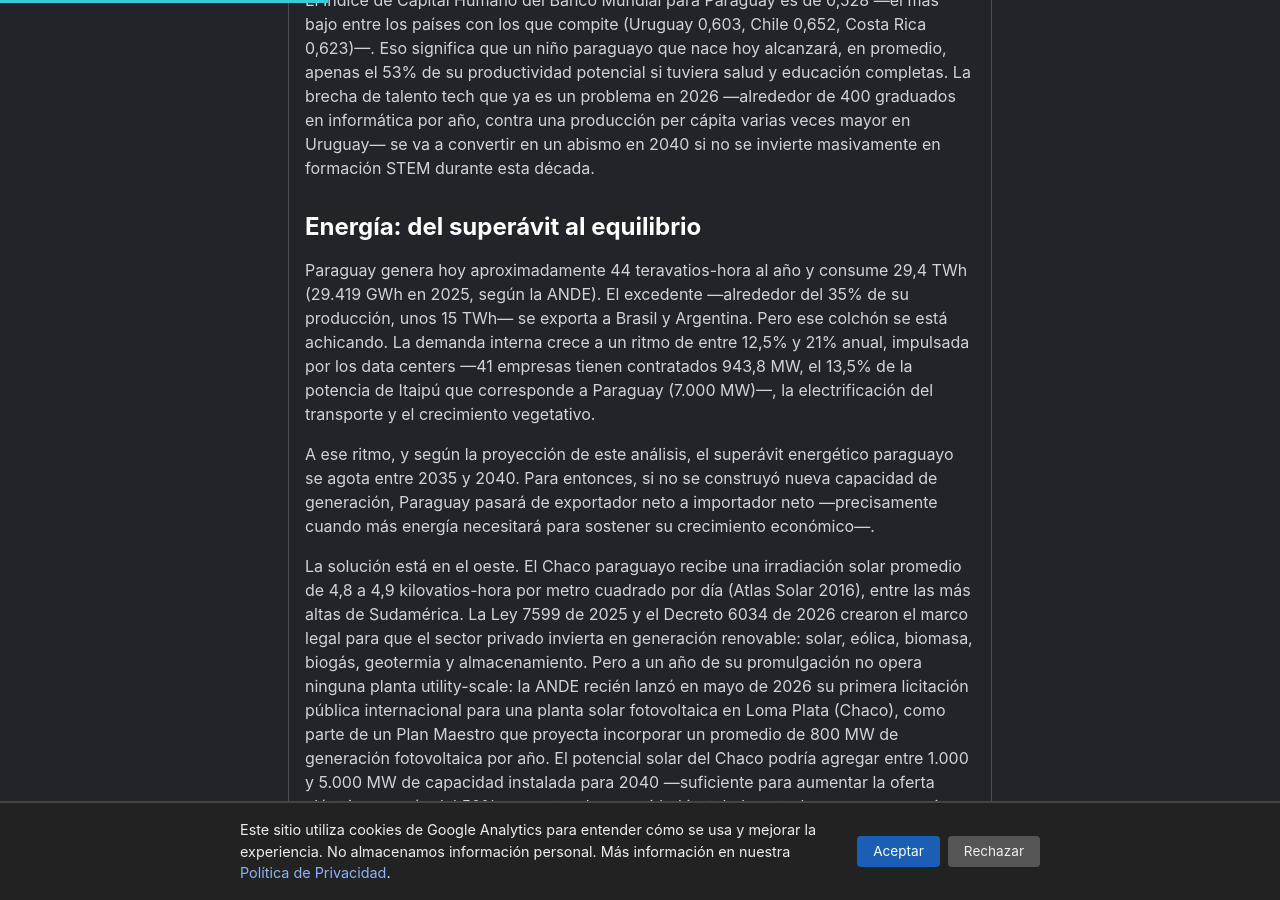
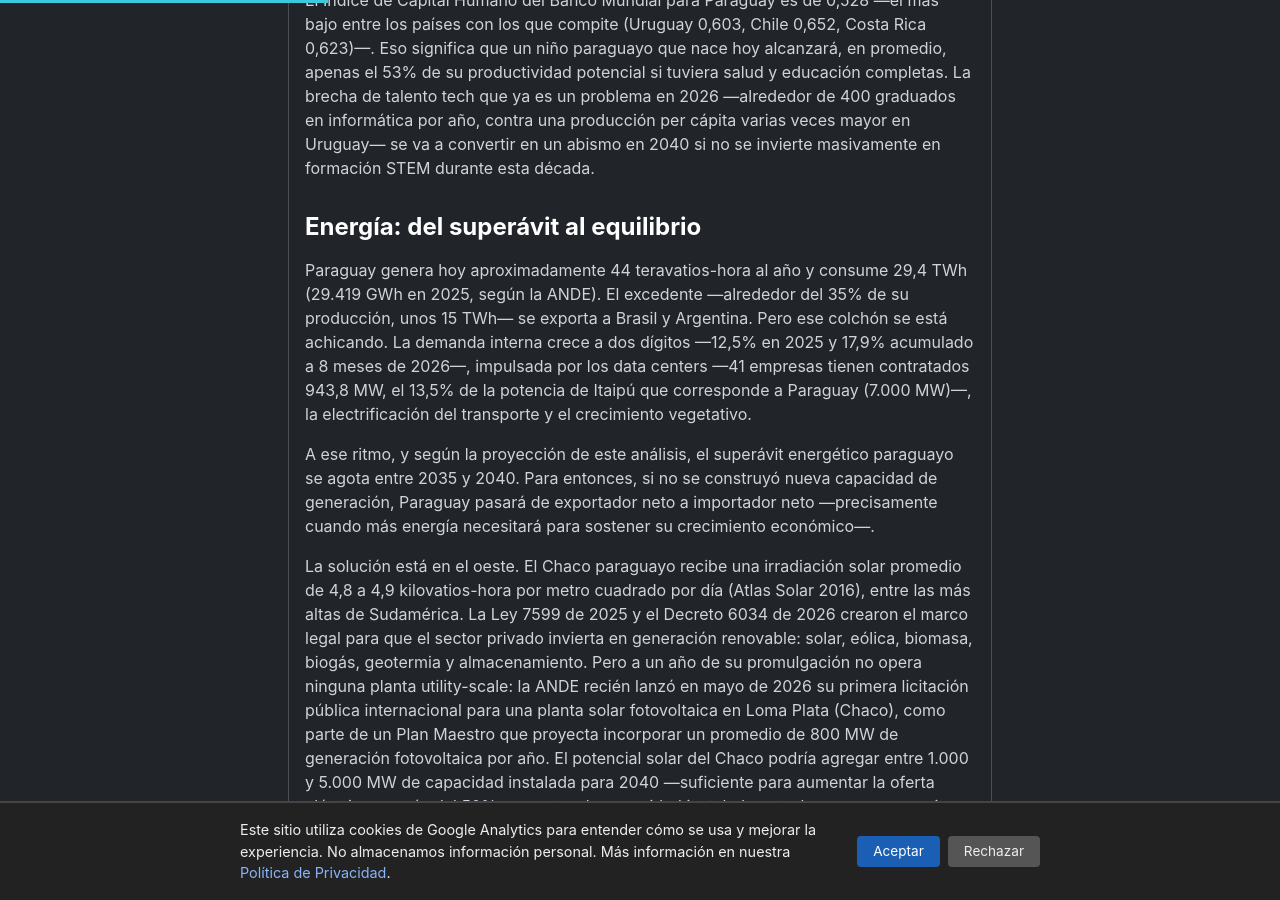
Before and after one commit to miravosqueinteresante/muchotexto.net, a Jekyll site: the page built from _posts/2026-08-05-paraguay-2040-futuro-datos.md, in a window 1280 px wide and 900 px high, scrolled down 1649 px. Built offline with Jekyll 4.4.1, drawn with Linux system fonts in a browser that asks for light colours; some of the changed text lies outside the part shown.

Commit message:
Corrección del canon: '21% (2026)' era un parcial, no cierre anual
Detectado en la verificación del #55: el '21% (2026)' del canon de crecimiento
de demanda era un parcial del primer trimestre de 2026, no un cierre anual. El
dato verificado de ANDE es '+17,9% acumulado a 8 meses de 2026'.

- AGENTS.md: 3 líneas (canon de demanda, claims verificados, sección Itaipú)
  -> 'crecimiento a dos dígitos: +18,5% (2024), +12,5% (2025), +17,9%
  acumulado a 8 meses de 2026'.
- _data/energia.yml: crecimiento_demanda '21% (2026)' -> '17,9% acum. 8 meses'.
- 4 artículos: energia-renovable, paraguay-2040, mesa-energetica, energia-nuclear.
Regla reforzada: no presentar el parcial de un trimestre como cierre anual.

```diff
--- a/_data/energia.yml
+++ b/_data/energia.yml
@@ -43,7 +43,7 @@ crecimiento_demanda:
   - "12,4% (2023)"
   - "18,5% (2024)"
   - "12,5% (2025)"
-  - "21% (2026)"
+  - "17,9% acum. 8 meses (2026)"
 
 tarifa_gcie:
   tarifa: "30 US$/MWh"
--- a/_posts/2026-08-05-paraguay-2040-futuro-datos.md
+++ b/_posts/2026-08-05-paraguay-2040-futuro-datos.md
@@ -12,7 +12,7 @@ En agosto de 2026, Paraguay tiene 41 empresas registradas como consumidores inte
 
 > **En resumen:**
 > - Paraguay tiene una ventana demográfica que, según distintas estimaciones, se cierra entre 2030 y 2070 (este análisis toma ~2045): población joven con edad media de 29 años, pero con fecundidad en declive. El bono demográfico no espera.
-> - El superávit energético —la ventaja competitiva más importante del país— podría agotarse entre 2035 y 2040, según la proyección de este análisis, si la demanda sigue creciendo al 12,5-21% anual. Diversificar con solar en el Chaco (4,8-4,9 kWh/m²/día promedio anual) no es opcional: es urgente.
+> - El superávit energético —la ventaja competitiva más importante del país— podría agotarse entre 2035 y 2040, según la proyección de este análisis, si la demanda sigue creciendo a dos dígitos (12,5% en 2025 y 17,9% acumulado a 8 meses de 2026). Diversificar con solar en el Chaco (4,8-4,9 kWh/m²/día promedio anual) no es opcional: es urgente.
 > - La potencia reservada para data centers pasó de ~125 MW en 2023 a ~822 MW en 2025 y 943,8 MW en 2026, tras la creación del régimen de consumo intensivo en 2022. Según este análisis, a 2040 esa cifra podría ir de 2.000 a 8.000 MW dependiendo de si Paraguay soluciona sus cuellos de botella: fibra internacional, regulación y talento.
 > - Tres escenarios: uno donde Paraguay se convierte en el hub de cómputo de Sudamérica, otro donde vende energía barata sin transferencia tecnológica, y un tercero —el más probable si no se toman decisiones— donde el superávit se consume sin haber construido nada nuevo.
 
@@ -28,7 +28,7 @@ El Índice de Capital Humano del Banco Mundial para Paraguay es de 0,528 —el m
 
 ## Energía: del superávit al equilibrio
 
-Paraguay genera hoy aproximadamente 44 teravatios-hora al año y consume 29,4 TWh (29.419 GWh en 2025, según la ANDE). El excedente —alrededor del 35% de su producción, unos 15 TWh— se exporta a Brasil y Argentina. Pero ese colchón se está achicando. La demanda interna crece a un ritmo de entre 12,5% y 21% anual, impulsada por los data centers —41 empresas tienen contratados 943,8 MW, el 13,5% de la potencia de Itaipú que corresponde a Paraguay (7.000 MW)—, la electrificación del transporte y el crecimiento vegetativo.
+Paraguay genera hoy aproximadamente 44 teravatios-hora al año y consume 29,4 TWh (29.419 GWh en 2025, según la ANDE). El excedente —alrededor del 35% de su producción, unos 15 TWh— se exporta a Brasil y Argentina. Pero ese colchón se está achicando. La demanda interna crece a dos dígitos —12,5% en 2025 y 17,9% acumulado a 8 meses de 2026—, impulsada por los data centers —41 empresas tienen contratados 943,8 MW, el 13,5% de la potencia de Itaipú que corresponde a Paraguay (7.000 MW)—, la electrificación del transporte y el crecimiento vegetativo.
 
 A ese ritmo, y según la proyección de este análisis, el superávit energético paraguayo se agota entre 2035 y 2040. Para entonces, si no se construyó nueva capacidad de generación, Paraguay pasará de exportador neto a importador neto —precisamente cuando más energía necesitará para sostener su crecimiento económico—.
 
@@ -108,7 +108,7 @@ Más análisis en el [Observatorio de IA en Paraguay](/ia-en-paraguay/).
       "name": "¿Cuándo se agota el superávit energético de Paraguay?",
       "acceptedAnswer": {
         "@type": "Answer",
-        "text": "Con un crecimiento de demanda del 12,5-21% anual —impulsado por data centers, electrificación y crecimiento vegetativo—, la proyección de este análisis indica que el excedente exportable de Paraguay se agota entre 2035 y 2040. Para entonces, si no se construyó nueva capacidad de generación (solar, eólica), el país pasaría de exportador neto a tener que importar energía."
+        "text": "Con un crecimiento de demanda a dos dígitos (12,5% en 2025 y 17,9% acumulado a 8 meses de 2026) —impulsado por data centers, electrificación y crecimiento vegetativo—, la proyección de este análisis indica que el excedente exportable de Paraguay se agota entre 2035 y 2040. Para entonces, si no se construyó nueva capacidad de generación (solar, eólica), el país pasaría de exportador neto a tener que importar energía."
       }
     },
     {
```
Also changed, not shown: AGENTS.md (+3 -3 lines), _posts/2026-08-03-energia-renovable-cambio-climatico-paraguay.md (+1 -1 lines), _posts/2026-08-12-mesa-energetica-pen-2050-paraguay.md (+1 -1 lines), _posts/2026-09-23-energia-nuclear-paraguay-eeuu.md (+1 -1 lines).
